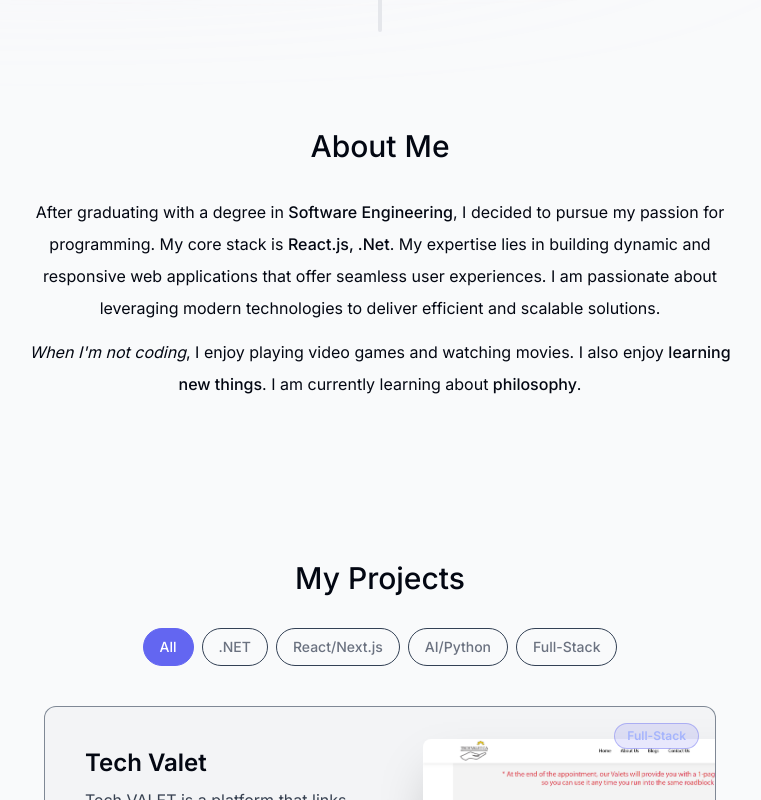
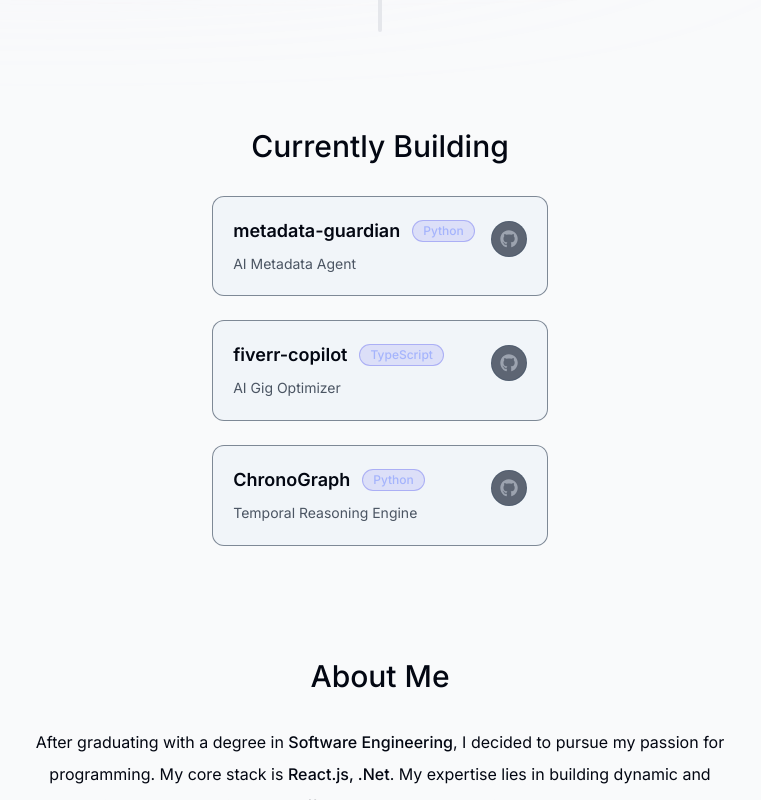
Before and after one commit to HASSANFARYAD/Portfolio, a Next.js app: page / in a window 1280 px wide. Shown: the part 820-1620 px from the top of the page, without its empty margins (260-1021 px from the left). Built offline with nearby package versions, Linux system fonts and the light colour scheme; no server answers.

Commit message:
feat: currently building, github activity, writing sections

```diff
--- a/app/page.tsx
+++ b/app/page.tsx
@@ -1,6 +1,9 @@
 import About from "@/components/about";
+import Blog from "@/components/blog";
 import Contact from "@/components/contact";
+import CurrentlyBuilding from "@/components/currently-building";
 import Experience from "@/components/experience";
+import GithubActivity from "@/components/github-activity";
 import Intro from "@/components/intro";
 import Projects from "@/components/projects";
 import SectionDivider from "@/components/section-divider";
@@ -13,10 +16,13 @@ export default function Home() {
       <Intro />
       <StatsBar />
       <SectionDivider />
+      <CurrentlyBuilding />
       <About />
       <Projects />
       <Skills />
       <Experience />
+      <Blog />
+      <GithubActivity />
       <Contact />
     </main>
   );
--- /dev/null
+++ b/components/blog.tsx
@@ -0,0 +1,97 @@
+"use client";
+
+import React from "react";
+import { motion } from "framer-motion";
+import SectionHeading from "./section-heading";
+import { useSectionInView } from "@/lib/hooks";
+import Link from "next/link";
+import { FaExternalLinkAlt } from "react-icons/fa";
+
+const writingPosts = [
+  {
+    title: "Building Multi-Agent AI Systems with Semantic Kernel",
+    url: "https://medium.com/@Has_San/building-multi-agent-ai-systems",
+    date: "2025",
+    tag: "AI / Architecture",
+  },
+  {
+    title: "Architecting Scalable .NET Enterprise Applications",
+    url: "https://medium.com/@Has_San/architecting-scalable-dotnet-applications",
+    date: "2025",
+    tag: ".NET",
+  },
+  {
+    title: "React Performance Patterns for Production Apps",
+    url: "https://medium.com/@Has_San/react-performance-patterns",
+    date: "2024",
+    tag: "React",
+  },
+];
+
+export default function Blog() {
+  const { ref } = useSectionInView("Writing", 0.2);
+
+  return (
+    <section
+      ref={ref}
+      id="writing"
+      className="mb-28 max-w-[45rem] scroll-mt-28 text-center"
+    >
+      <SectionHeading>Writing</SectionHeading>
+
+      <div className="flex flex-col gap-4">
+        {writingPosts.map((post, index) => (
+          <motion.div
+            key={post.title}
+            initial={{ opacity: 0, y: 24 }}
+            whileInView={{ opacity: 1, y: 0 }}
+            viewport={{ once: true }}
+            transition={{ duration: 0.3, delay: index * 0.08 }}
+          >
+            <Link
+              href={post.url}
+              target="_blank"
+              rel="noopener noreferrer"
+              className="group block rounded-xl border border-slate-700/60 bg-slate-100 p-5 text-left transition hover:border-indigo-500 dark:bg-[#1e293b] dark:text-white/90 dark:hover:border-indigo-500"
+            >
+              <div className="flex items-start justify-between gap-4">
+                <div className="flex-1">
+                  <div className="mb-1.5 flex items-center gap-2">
+                    <span className="rounded-full bg-indigo-500/15 border border-indigo-500/40 px-2.5 py-0.5 text-[0.65rem] font-medium text-indigo-300">
+                      {post.tag}
+                    </span>
+                    <span className="text-xs text-gray-400 dark:text-gray-500">
+                      {post.date}
+                    </span>
+                  </div>
+                  <h3 className="text-base font-semibold group-hover:text-indigo-400 transition-colors">
+                    {post.title}
+                  </h3>
+                </div>
+                <FaExternalLinkAlt className="mt-1 flex-shrink-0 text-xs text-gray-400 transition group-hover:text-indigo-400" />
+              </div>
+            </Link>
+          </motion.div>
+        ))}
+      </div>
+
+      <motion.p
+        initial={{ opacity: 0 }}
+        whileInView={{ opacity: 1 }}
+        viewport={{ once: true }}
+        transition={{ delay: 0.3 }}
+        className="mt-6 text-sm text-gray-500 dark:text-gray-400"
+      >
+        More on{" "}
+        <Link
+          href="https://medium.com/@Has_San"
+          target="_blank"
+          rel="noopener noreferrer"
+          className="underline text-gray-700 hover:text-indigo-500 dark:text-gray-300 dark:hover:text-indigo-400 transition-colors"
+        >
+          Medium
+        </Link>
+      </motion.p>
+    </section>
+  );
+}
--- /dev/null
+++ b/components/currently-building.tsx
@@ -0,0 +1,61 @@
+"use client";
+
+import React from "react";
+import { motion } from "framer-motion";
+import SectionHeading from "./section-heading";
+import { currentlyBuildingData } from "@/lib/data";
+import { useSectionInView } from "@/lib/hooks";
+import { FaGithub } from "react-icons/fa";
+import Link from "next/link";
+
+export default function CurrentlyBuilding() {
+  const { ref } = useSectionInView("CurrentlyBuilding", 0.2);
+
+  return (
+    <section
+      ref={ref}
+      id="currently-building"
+      className="mb-28 max-w-[42rem] scroll-mt-28"
+    >
+      <SectionHeading>Currently building</SectionHeading>
+
+      <div className="flex flex-col gap-6">
+        {currentlyBuildingData.map((item, index) => (
+          <motion.div
+            key={item.name}
+            initial={{ opacity: 0, y: 24 }}
+            whileInView={{ opacity: 1, y: 0 }}
+            viewport={{ once: true }}
+            transition={{ duration: 0.4, delay: index * 0.1 }}
+            className="rounded-xl border border-slate-700/60 bg-slate-100 p-5 dark:bg-[#1e293b] dark:text-white/90"
+          >
+            <div className="flex items-start justify-between gap-4">
+              <div className="flex-1">
+                <div className="mb-2 flex items-center gap-3">
+                  <h3 className="text-lg font-semibold">{item.name}</h3>
+                  <span className="rounded-full bg-indigo-500/15 border border-indigo-500/40 px-2.5 py-0.5 text-xs font-medium text-indigo-300">
+                    {item.language}
+                  </span>
+                </div>
+                <p className="text-sm leading-relaxed text-gray-600 dark:text-white/60">
+                  {item.description}
+                </p>
+              </div>
+              {item.url && (
+                <Link
+                  href={item.url}
+                  target="_blank"
+                  rel="noopener noreferrer"
+                  aria-label={`${item.name} repository`}
+                  className="mt-1 flex-shrink-0 rounded-full border border-slate-600/60 bg-slate-800/70 p-2 text-gray-400 transition hover:border-indigo-400 hover:text-indigo-300"
+                >
+                  <FaGithub className="text-lg" />
+                </Link>
+              )}
+            </div>
+          </motion.div>
+        ))}
+      </div>
+    </section>
+  );
+}
--- /dev/null
+++ b/components/github-activity.tsx
@@ -0,0 +1,106 @@
+"use client";
+
+import React from "react";
+import { motion } from "framer-motion";
+import SectionHeading from "./section-heading";
+import { githubData } from "@/lib/data";
+import { useSectionInView } from "@/lib/hooks";
+import { FaExternalLinkAlt } from "react-icons/fa";
+import Link from "next/link";
+
+export default function GithubActivity() {
+  const { ref } = useSectionInView("GithubActivity", 0.2);
+
+  return (
+    <section
+      ref={ref}
+      id="github-activity"
+      className="mb-28 max-w-[45rem] scroll-mt-28 text-center"
+    >
+      <SectionHeading>GitHub activity</SectionHeading>
+
+      <motion.div
+        initial={{ opacity: 0, y: 24 }}
+        whileInView={{ opacity: 1, y: 0 }}
+        viewport={{ once: true }}
+        transition={{ duration: 0.4 }}
+        className="rounded-xl border border-slate-700/60 bg-slate-100 p-6 dark:bg-[#1e293b] dark:text-white/90"
+      >
+        {/* Green contribution grid bar */}
+        <div className="mb-6 flex flex-col items-center gap-3">
+          <div className="flex gap-[3px]">
+            {githubData.contributionBars.map((count, i) => {
+              const intensity =
+                count === 0
+                  ? "bg-slate-200 dark:bg-white/5"
+                  : count <= 2
+                  ? "bg-green-200 dark:bg-green-900/50"
+                  : count <= 5
+                  ? "bg-green-400 dark:bg-green-700/60"
+                  : "bg-green-600 dark:bg-green-500";
+              return (
+                <div
+                  key={i}
+                  className={`h-3 w-3 rounded-sm ${intensity}`}
+                  title={`${count} contributions (week ${i + 1})`}
+                />
+              );
+            })}
+          </div>
+          <div className="flex items-center gap-1.5 text-xs text-gray-500 dark:text-gray-400">
+            <span className="inline-block h-2 w-2 rounded-sm bg-green-400 dark:bg-green-700/60" />
+            <span>= contribution</span>
+          </div>
+        </div>
+
+        <div className="grid grid-cols-3 gap-4 mb-6">
+          <div>
+            <span className="text-2xl font-bold text-gray-900 dark:text-gray-100">
+              {githubData.totalContributions.toLocaleString()}
+            </span>
+            <p className="text-xs text-gray-500 dark:text-gray-400">
+              contributions (last year)
+            </p>
+          </div>
+          <div>
+            <span className="text-2xl font-bold text-gray-900 dark:text-gray-100">
+              {githubData.streak.current}
+            </span>
+            <p className="text-xs text-gray-500 dark:text-gray-400">
+              day streak
+            </p>
+          </div>
+          <div>
+            <span className="text-2xl font-bold text-gray-900 dark:text-gray-100">
+              {githubData.topLanguages.length}
+            </span>
+            <p className="text-xs text-gray-500 dark:text-gray-400">
+              languages
+            </p>
+          </div>
+        </div>
+
+        <div className="mb-6 flex flex-wrap justify-center gap-2">
+          {githubData.topLanguages.map((lang) => (
+            <span
+              key={lang}
+              className="rounded-full border border-slate-700/40 bg-gradient-to-r from-[#eee] to-[#C0C0C0] px-3 py-1 text-xs font-medium text-gray-800 dark:from-[#171717] dark:to-[#404040] dark:text-white/80"
+            >
+              {lang}
+            </span>
+          ))}
+        </div>
+
+        <Link
+          href={githubData.profileUrl}
+          target="_blank"
+          rel="noopener noreferrer"
+          className="inline-flex items-center gap-2 rounded-full border border-indigo-500/40 bg-indigo-500/10 px-5 py-2 text-sm font-medium text-indigo-300 transition hover:bg-indigo-500/20"
+        >
+          View full profile
+          <FaExternalLinkAlt className="text-xs" />
+        </Link>
+      </motion.div>
+    </section>
+  );
+}
--- a/lib/data.ts
+++ b/lib/data.ts
@@ -84,8 +84,12 @@ export const statsData = [
 export const githubData = {
   username: "HASSANFARYAD",
   url: "https://github.com/HASSANFARYAD",
+  profileUrl: "https://github.com/HASSANFARYAD",
   publicRepos: 26,
+  totalContributions: 487,
+  streak: { current: 14 },
   topLanguages: ["Python", "TypeScript", "C#"],
+  contributionBars: [2, 5, 0, 3, 7, 1, 4, 6, 0, 2, 5, 8, 3, 1],
 } as const;
 
 export const currentlyBuildingData = [
--- a/lib/types.ts
+++ b/lib/types.ts
@@ -1,3 +1,3 @@
 import { links } from "./data";
 
-export type SectionName = (typeof links)[number]["name"];
+export type SectionName = (typeof links)[number]["name"] | "CurrentlyBuilding" | "GithubActivity";
```
